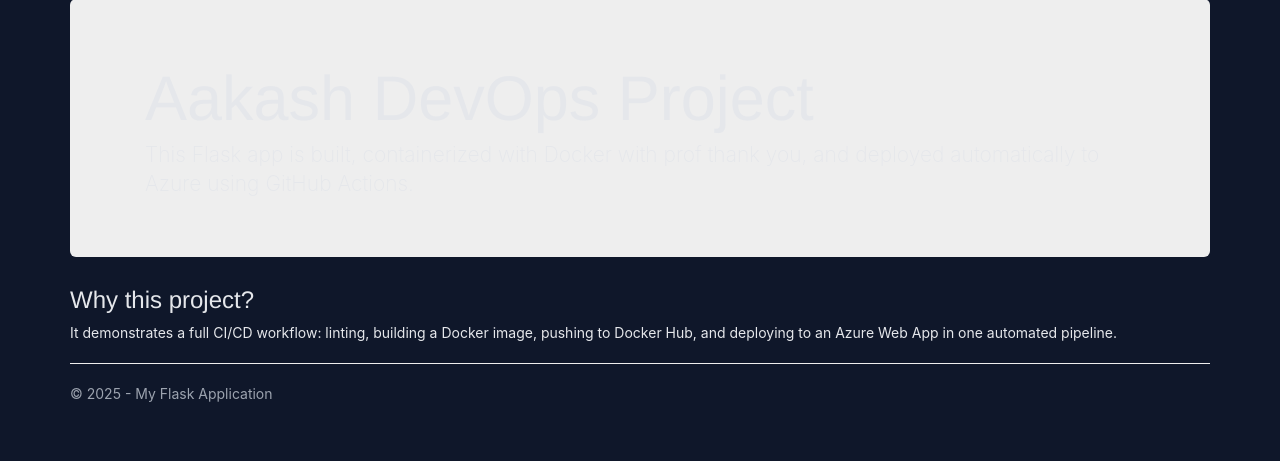
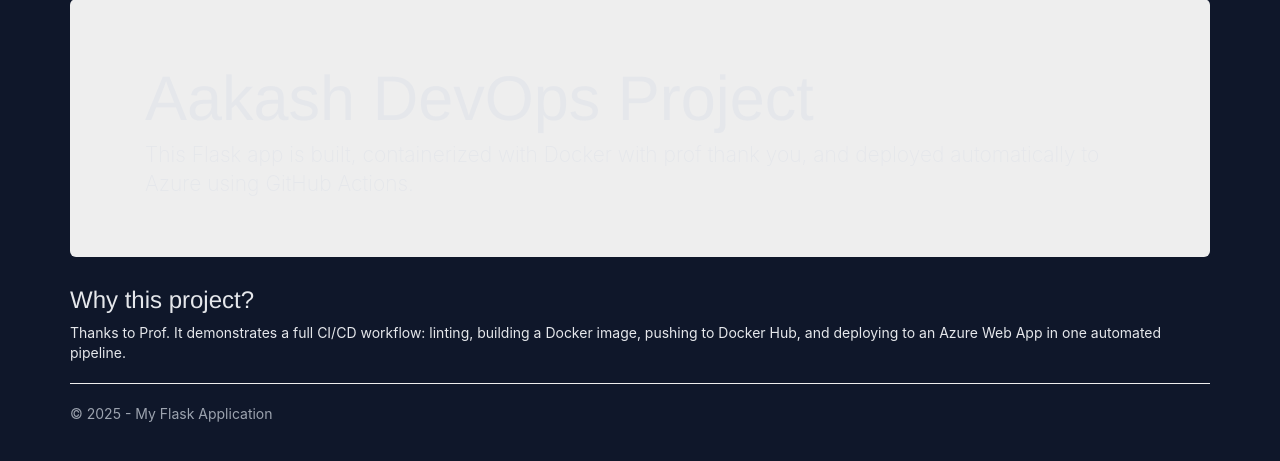
Before and after one commit to akginvictus/cicdProj, a Flask app: page /about in a window 1280 px wide. Shown: the part 141-602 px from the top of the page. Run offline with Flask 2, Linux system fonts and the light colour scheme; some libraries are stand-ins or nearby versions.

Commit message:
Updated about page

```diff
--- a/FlaskWebProject1/app/main/templates/about.html
+++ b/FlaskWebProject1/app/main/templates/about.html
@@ -11,7 +11,7 @@
 <section>
     <h3>Why this project?</h3>
     <p>
-        It demonstrates a full CI/CD workflow: linting, building a Docker image, pushing to Docker Hub,
+        Thanks to Prof. It demonstrates a full CI/CD workflow: linting, building a Docker image, pushing to Docker Hub,
         and deploying to an Azure Web App in one automated pipeline.
     </p>
 </section>
```
